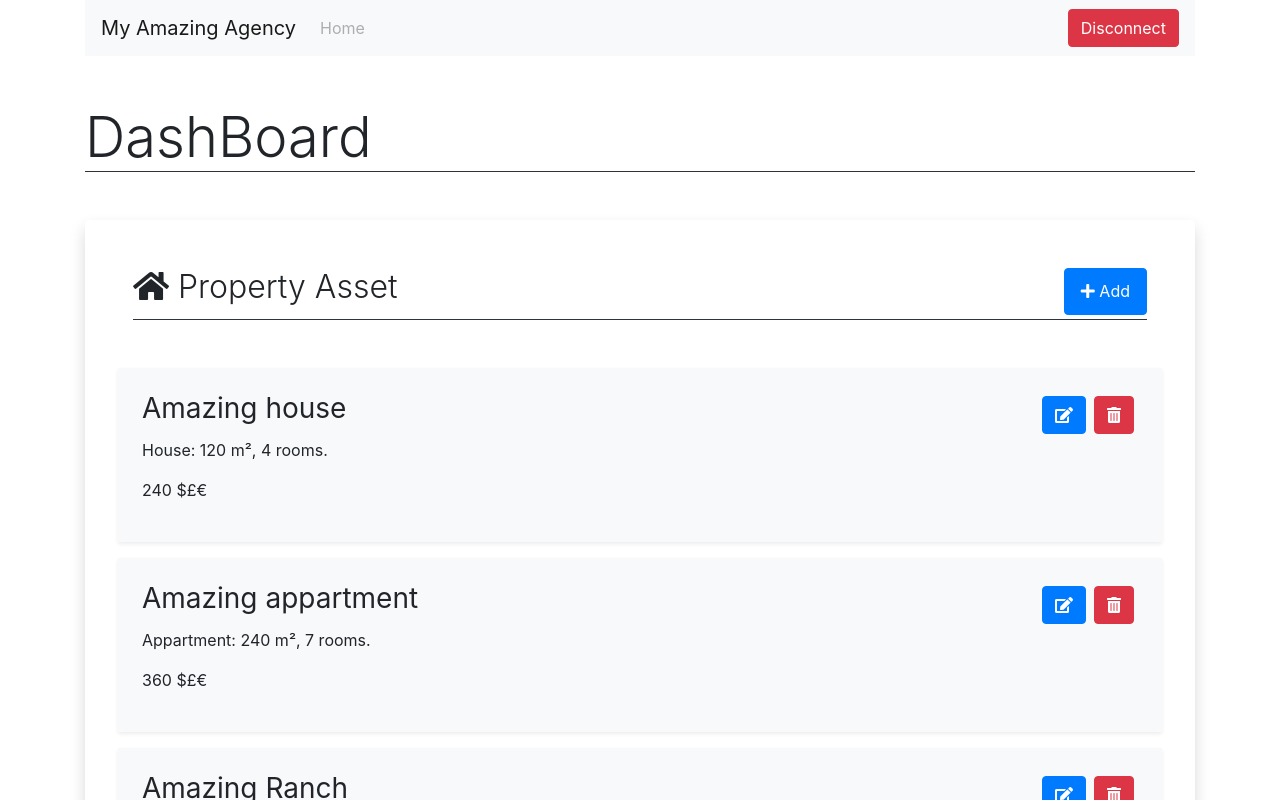
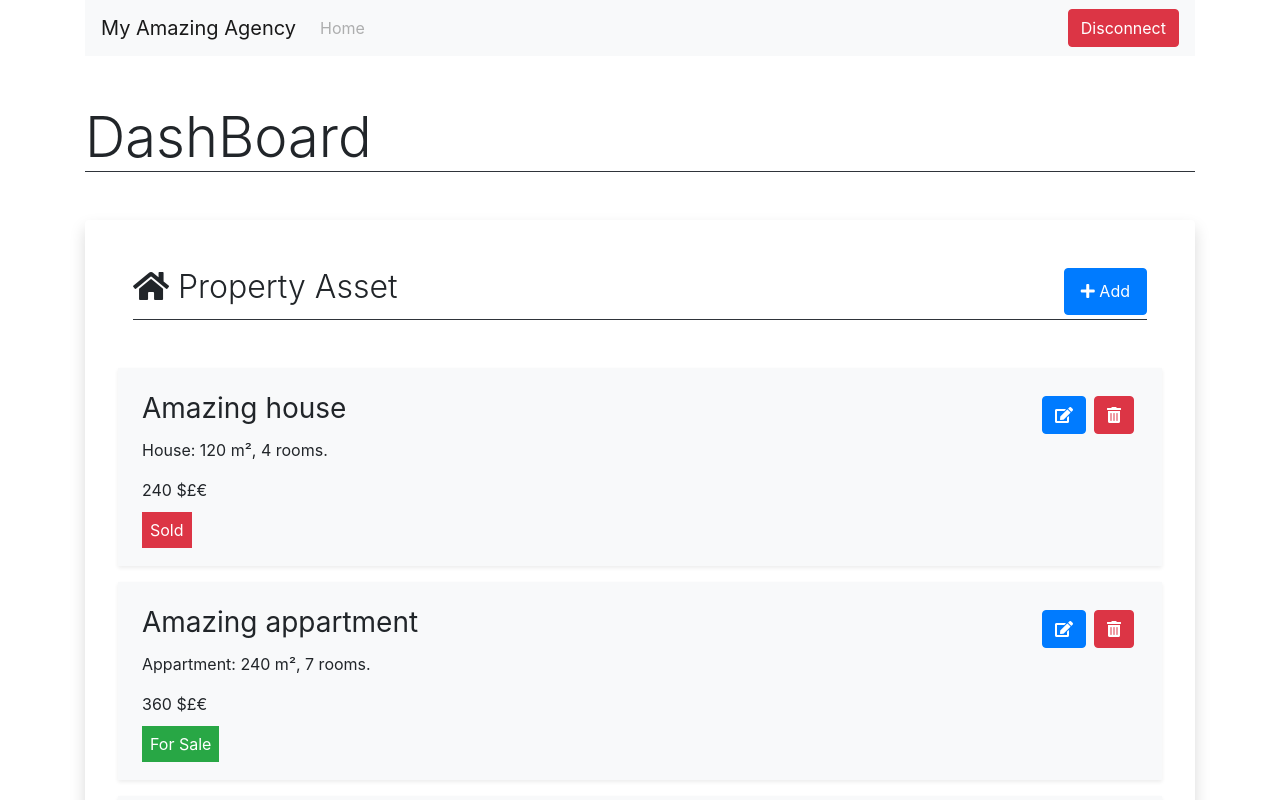
Before and after one commit to sylpi10/angular_agency, an Angular app: page /admin/dashboard in a window 1280 px wide. Shown: the top 800 px of the page. Built offline with nearby package versions, Linux system fonts and the light colour scheme.

Commit message:
add sold or for sale values on admin dash

```diff
--- a/src/app/admin/admin-properties/admin-properties.component.html
+++ b/src/app/admin/admin-properties/admin-properties.component.html
@@ -28,6 +28,8 @@
       <p *ngIf="property.price && property.price !== ''">
           {{property.price}} $£€
       </p>
+      <span class="bg-danger text-white p-2" *ngIf="property.sold">Sold</span>
+      <span class="bg-success text-white p-2" *ngIf="!property.sold">For Sale</span>
     </div>
 
     <!-- Modal confirm delete -->
@@ -86,19 +88,35 @@
 
               <div class="form-row">
                 <div class="form-group col-6">
-                  <input type="text" placeholder="Surface (m2)" class="form-control" formControlName="surface">
+                  <input type="text" placeholder="Surface (m2)" class="form-control"
+                         formControlName="surface">
                 </div>
                 <div class="form-group col-6">
-                  <input type="text" placeholder="Nb Rooms" class="form-control" formControlName="nbRooms">
+                  <input type="text" placeholder="Nb Rooms" class="form-control"
+                         formControlName="nbRooms">
                 </div>
               </div>
 
               <div class="form-group">
-                <textarea class="form-control w-100" rows="4" formControlName="description" placeholder="Description" id="" cols="30" rows="10"></textarea>
+                <textarea class="form-control w-100" rows="4" formControlName="description"
+                          placeholder="Description" id="" cols="30" rows="10"></textarea>
               </div>
 
-              <div class="form-group"><input class="form-control" formControlName="price" placeholder="Price($$)" type="text"></div>
+              <div class="form-group">
+                <input class="form-control" formControlName="price" placeholder="Price($$)" type="text">
+              </div>
+              <div class="form-group">
 
+                <!--switch-->
+                <div class="custom-control custom-switch">
+                  <input type="checkbox" class="custom-control-input" id="customSwitches" formControlName="sold">
+                  <label class="custom-control-label" for="customSwitches">
+                    <span class="bg-danger text-white p-2" *ngIf="propertiesForm.value.sold">Sold</span>
+                    <span class="bg-success text-white p-2"*ngIf="!propertiesForm.value.sold" >For Sale</span>
+                  </label>
+                </div>
+
+              </div>
             </div>
             <div class="modal-footer">
               <button type="submit" class="btn btn-primary" [disabled]="propertiesForm.invalid" >Save</button>
--- a/src/app/admin/admin-properties/admin-properties.component.ts
+++ b/src/app/admin/admin-properties/admin-properties.component.ts
@@ -39,7 +39,8 @@ export class AdminPropertiesComponent implements OnInit {
       surface: ['', Validators.required],
       nbRooms: '',
       description: '',
-      price: ''
+      price: '',
+      sold: ''
     });
   }
 
@@ -79,6 +80,7 @@ export class AdminPropertiesComponent implements OnInit {
     this.propertiesForm.get('nbRooms').setValue(property.nbRooms)
     this.propertiesForm.get('description').setValue(property.description)
     this.propertiesForm.get('price').setValue(property.price)
+    this.propertiesForm.get('sold').setValue(property.sold)
 
     const index = this.properties.findIndex(
       (propertyEl) =>{
--- a/src/app/home/home.component.html
+++ b/src/app/home/home.component.html
@@ -9,7 +9,7 @@
           <p class="card-text">Some quick example text to build on the card title and make up the bulk of the card's content.</p>
           <hr>
           <p [ngStyle]="{backgroundColor: getSoldStatus(i)}" class="text-white p-2 text-center">
-            <span *ngIf="!item.sold">For Sell</span>
+            <span *ngIf="!item.sold">For Sale</span>
             <span *ngIf="item.sold">Sold Out</span>
           </p>
         </div>
```
